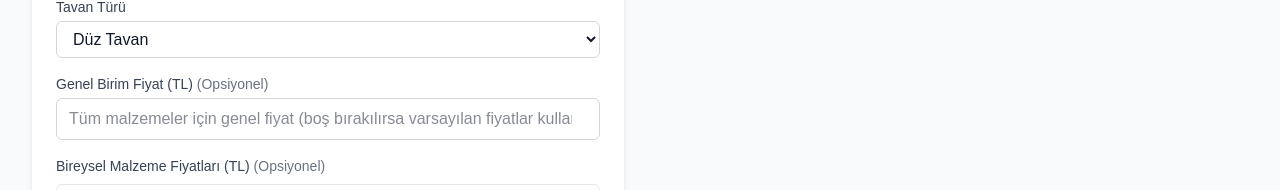
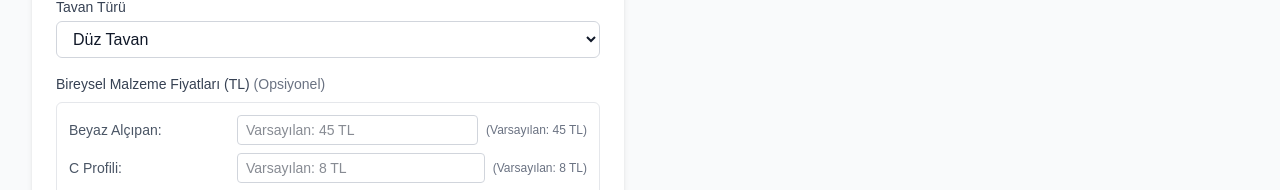
Before and after one commit to suatklnc/alcpn, a Next.js app: page /calculator in a window 1280 px wide. Shown: the part 499-689 px from the top of the page. Built offline with nearby package versions, Linux system fonts and the light colour scheme; no server answers.

Commit message:
remove: Remove general unit price field from forms

```diff
--- a/src/components/CalculationForm.tsx
+++ b/src/components/CalculationForm.tsx
@@ -15,7 +15,6 @@ type FormData = {
   area: number;
   isTuru: 'tavan' | 'duvar';
   altTuru: 'duz_tavan' | 'karopan_tavan' | 'klipin_tavan' | 'giydirme_duvar' | 'tek_kat_tek_iskelet' | 'cift_kat_cift_iskelet';
-  customUnitPrice?: number | null;
   customPrices?: Record<string, number>;
 };
 
@@ -36,7 +35,6 @@ export default function CalculationForm({ onCalculate }: CalculationFormProps) {
       area: 0,
       isTuru: 'tavan',
       altTuru: 'duz_tavan',
-      customUnitPrice: null,
       customPrices: {},
     },
   });
@@ -190,25 +188,7 @@ export default function CalculationForm({ onCalculate }: CalculationFormProps) {
           )}
         </div>
 
-        {/* Genel Birim Fiyat */}
-        <div>
-          <label htmlFor="customUnitPrice" className="block text-sm font-medium text-gray-700 mb-1">
-            Genel Birim Fiyat (TL) <span className="text-gray-500">(Opsiyonel)</span>
-          </label>
-          <input
-            type="number"
-            id="customUnitPrice"
-            step="0.01"
-            min="0"
-            max="10000"
-            {...register('customUnitPrice', { valueAsNumber: true })}
-            className="w-full px-3 py-2 border border-gray-300 rounded-md focus:outline-none focus:ring-2 focus:ring-blue-500 focus:border-transparent text-gray-900"
-            placeholder="Tüm malzemeler için genel fiyat (boş bırakılırsa varsayılan fiyatlar kullanılır)"
-          />
-          {errors.customUnitPrice && (
-            <p className="mt-1 text-sm text-red-600">{errors.customUnitPrice.message}</p>
-          )}
-        </div>
+
 
         {/* Bireysel Malzeme Fiyatları */}
         {availableMaterials.length > 0 && (
--- a/src/lib/validation/calculation-schema.ts
+++ b/src/lib/validation/calculation-schema.ts
@@ -51,12 +51,6 @@ export const calculationFormSchema = z.object({
     ),
   isTuru: isTuruEnum,
   altTuru: z.union([tavanTuruEnum, duvarTuruEnum]),
-  customUnitPrice: z
-    .number()
-    .min(0, 'Birim fiyat negatif olamaz')
-    .max(10000, 'Birim fiyat en fazla 10,000 TL olabilir')
-    .optional()
-    .nullable(),
 });
 
 // Çoklu malzeme form şeması
```
